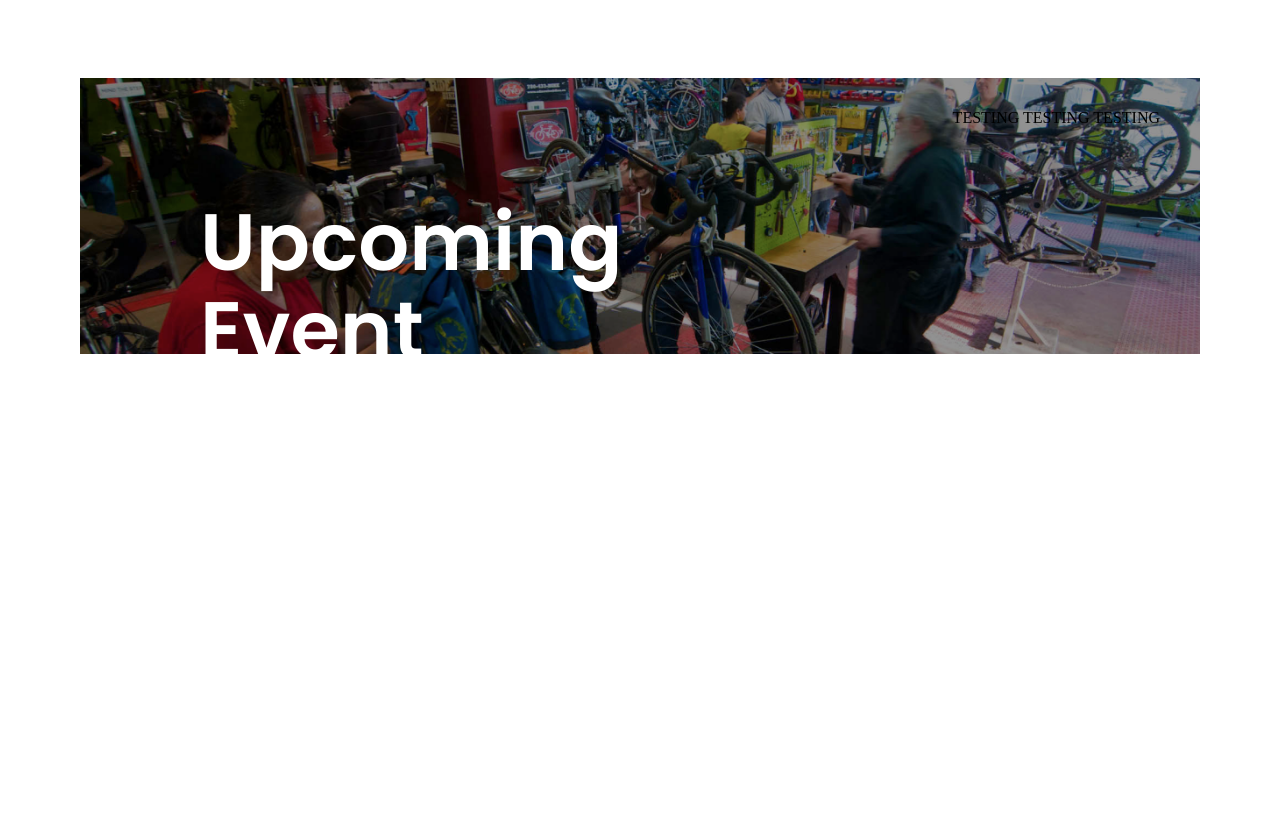
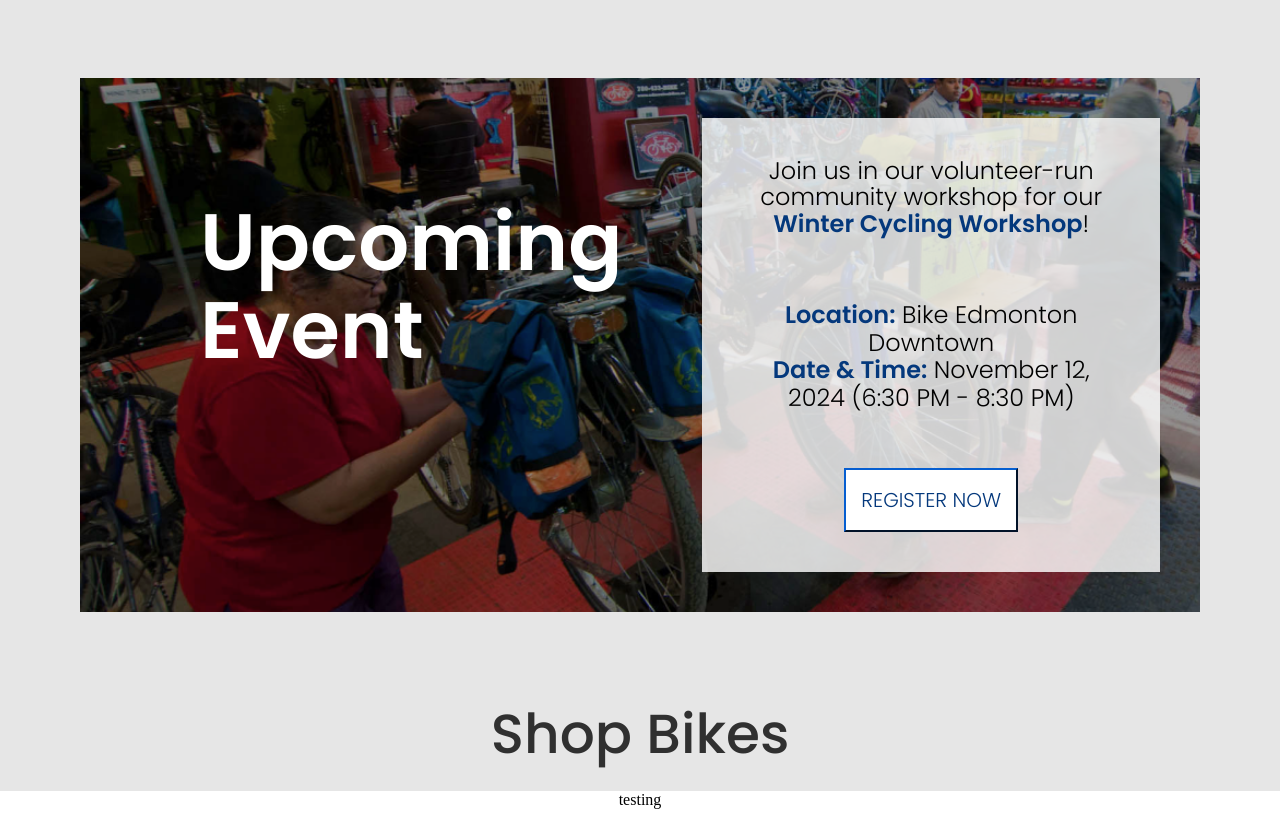
Before and after one commit to choppagetti/bike-edmonton, a plain HTML site: page index.html in a window 1280 px wide. Shown: the part 702-1527 px from the top of the page. Before the commit the page ends 1156 px from the top, so only its background shows below. Drawn offline with Linux system fonts and the light colour scheme.

Commit message:
Finished events section, started on Bikes section

```diff
--- a/index.html
+++ b/index.html
@@ -62,17 +62,36 @@
 
         <!-- UPCOMING EVENT SECTION -->
         <section id="event">
+
             <div class="hero-text">
                 <h1>Upcoming<br>Event</h1>
             </div>
 
-            <div>
-                TESTING TESTING TESTING
+            <div class="event-banner">
+
+                <div>
+                    <h2>Join us in our volunteer-run community workshop for our <strong>Winter Cycling Workshop</strong>!</h2>
+                    <p><strong>Location:</strong> Bike Edmonton Downtown<br><strong>Date & Time:</strong> November 12, 2024 (6:30 PM - 8:30 PM)</p>
+                </div>
+
+                <div class="event-btn">
+                    <button class="btn-reverse">REGISTER NOW</button>
+                </div>
+
             </div>
+
         </section>
 
-        <section>
+        <!-- SHOP BIKES SECTION -->
+        <section id="bikes">
 
+            <div>
+                <h1>Shop Bikes</h1>
+            </div>
+
+            <div class="bikes-banner">
+                <p>testing</p>
+            </div>
         </section>
 
         <section>
--- a/styles/style.css
+++ b/styles/style.css
@@ -5,6 +5,8 @@
 
 html {
     line-height: 0;
+    overflow-x: hidden;
+    background-color: #e6e6e6;
 }
 
 body {
@@ -174,6 +176,8 @@ ul a {
 
 .main-btn {
     display: block;
+    width: auto;
+    height: auto;
     padding: 15px 15px;
     border-style: none;
     background-color: #04387C;
@@ -181,7 +185,22 @@ ul a {
     font-family: "Poppins";
     font-size: 20px;
     font-variant:normal;
-    font-weight: 200;
+    font-weight: 300;
+    line-height: normal;
+}
+
+.btn-reverse {
+    display: block;
+    width: auto;
+    height: auto;
+    padding: 15px 15px;
+    border-color: #04387C;
+    background-color: white;
+    color: #04387C;
+    font-family: "Poppins";
+    font-size: 20px;
+    font-variant:normal;
+    font-weight: 300;
     line-height: normal;
 }
 
@@ -211,6 +230,7 @@ ul a {
 
 #top-nav li:hover {
     color: orange;
+    font-weight: 500;
 }
 
 
@@ -266,3 +286,67 @@ ul a {
     padding: 40px;
     margin: 80px;
 }
+
+.event-banner {
+    display: flex;
+    flex-direction: column;
+    background-color: rgba(255, 255, 255, 0.812);
+    width: 600px;
+    height: auto;
+    text-align: center;
+    justify-content: center;
+    align-items: center;
+}
+
+.event-banner h2 {
+    font-family: "Poppins";
+    font-size: 24px;
+    font-weight: 300;
+    padding: 40px;
+    line-height: 110%;
+}
+
+.event-banner p {
+    font-family: "Poppins";
+    font-size: 24px;
+    font-weight: 300;
+    line-height: 115%;
+    padding-left: 40px;
+    padding-right: 40px;
+}
+
+.event-btn {
+    padding-top: 40px;
+    padding-bottom: 40px;
+}
+
+#event strong {
+    font-weight: 600;
+    color:#04387C;
+}
+
+/* BIKES SECTION */
+#bikes {
+    display: flex;
+    flex-direction: column;
+    justify-content: center;
+    align-items: center;
+}
+
+#bikes h1 {
+    font-family: "Poppins";
+    font-size: 55px;
+    font-weight: 500;
+    color: #303030;
+}
+
+.bikes-banner {
+    display: flex;
+    flex-direction: column;
+    background-color: white;
+    width: 100%;
+    height: auto;
+    text-align: center;
+    justify-content: center;
+    align-items: center;
+}
```
Also changed, not shown: images/garyfisherprecaliberpinkasis 1.png (added), images/image 2.png (added), images/miyataalumicrosswhite 1.png (added).
